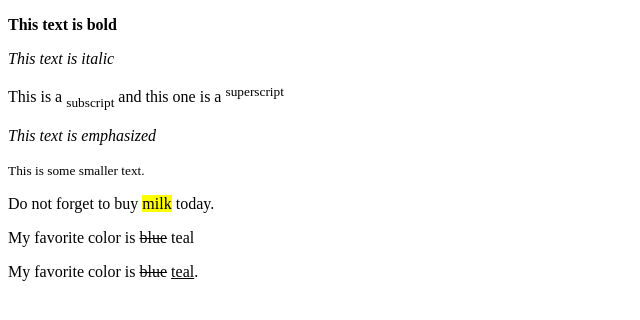
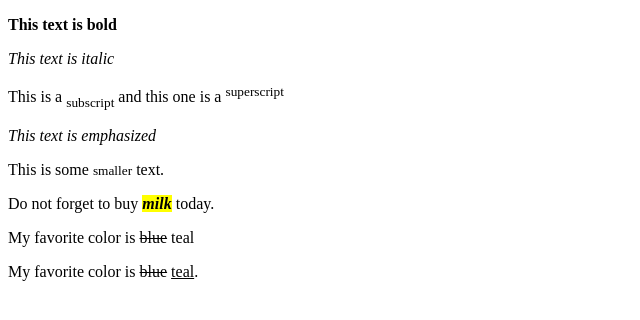
Before and after one commit to eduVieiraAF/JS, a plain HTML site: page HTML/Example_formatting.html in a window 1280 px wide. Shown: the full height of the page, 0-640 px from the left. Drawn offline with Linux system fonts and the light colour scheme.

Commit message:
Playing around

```diff
--- a/HTML/Example_formatting.html
+++ b/HTML/Example_formatting.html
@@ -9,6 +9,7 @@
     <ins> - Inserted text
     <sub> - Subscript text
     <sup> - Superscript text
+    &nbsp - non-breaking space
 -->
 
 <!DOCTYPE html>
@@ -25,8 +26,8 @@
 <p><i>This text is italic</i></p>
 <p>This is a <sub>subscript</sub> and this one is a <sup>superscript</sup></p>
 <p><em>This text is emphasized</em></p>
-<p><small>This is some smaller text.</small></p>
-<p>Do not forget to buy <mark>milk</mark> today.</p>
+<p>This is some <small>smaller</small> text.</p>
+<p>Do not forget to buy <mark><b><i>milk</i></b></mark> today.</p>
 <p>My favorite color is <del>blue</del> teal</p>
 <p>My favorite color is <del>blue</del> <ins> teal</ins>.</p>
 
```
Also changed, not shown: HTML/facebook.png (added), HTML/instagram.png (added), HTML/linkedin.png (added), HTML/twitter.png (added).
